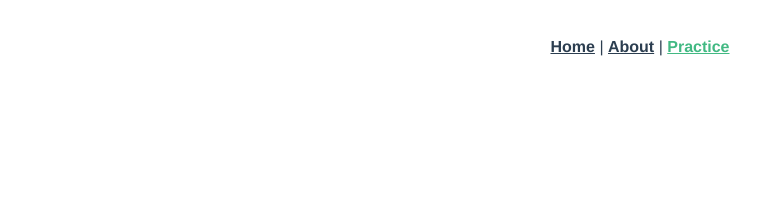
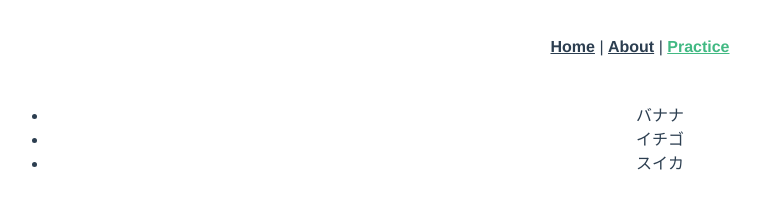
Before and after one commit to mashijifu/vue-ts-example, a Vue app: page /practice in a window 1280 px wide. Shown: the top 224 px of the page, without its empty margins (0-760 px from the left). Built offline with nearby package versions, Linux system fonts and the light colour scheme.

Commit message:
v-forディレクティブ課題１

```diff
--- a/src/views/PracticeView.vue
+++ b/src/views/PracticeView.vue
@@ -1,7 +1,9 @@
 <template>
   <div>
-    <!-- isActiveの条件によって表示非表示が切り替わるよう、v-showを使った処理を追加しなさい -->
-    <p v-show="isActive">テキスト1</p>
+    <!-- v-forを使ってdataListの配列をリスト表示しなさい -->
+    <ul>
+      <li v-for="(data, index) in dataList" :key="index">{{ data }}</li>
+    </ul>
   </div>
 </template>
 <script lang="ts">
@@ -9,10 +11,10 @@ import { defineComponent } from "@vue/composition-api";
 
 export default defineComponent({
   setup() {
-    const isActive = false;
+    const dataList = ["バナナ", "イチゴ", "スイカ"];
 
     return {
-      isActive,
+      dataList,
     };
   },
 });
```
